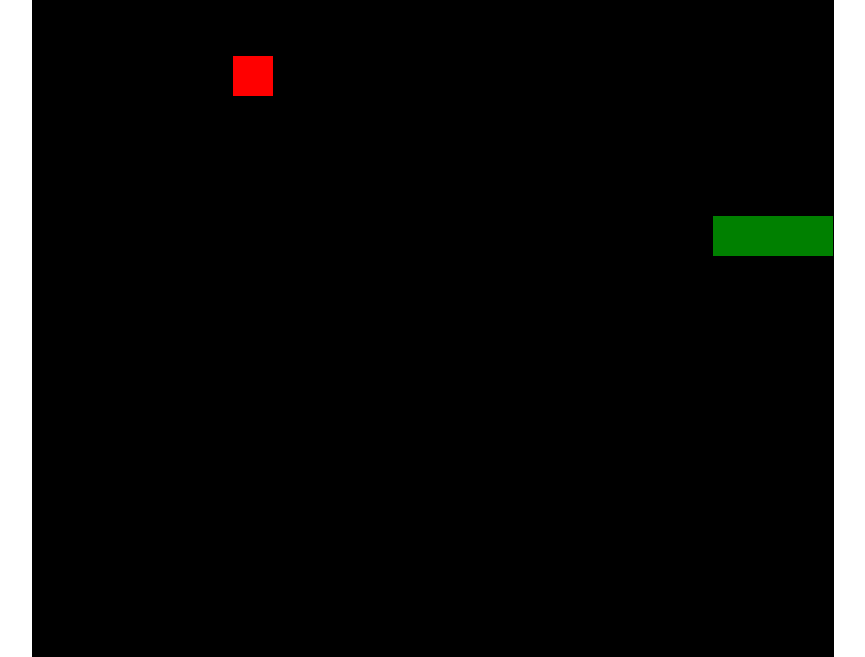
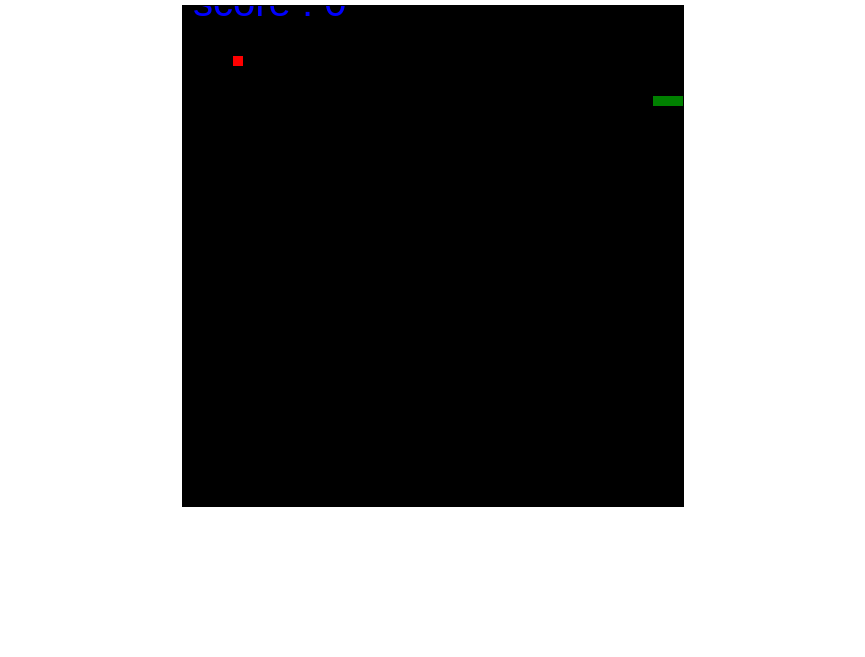
Before and after one commit to alexbtv/snake, a website built with webpack: page src/index.html in a window 1280 px wide. Shown: the part 174-831 px from the top of the page, without its empty margins (207-1072 px from the left). After the commit the page ends 800 px from the top, so only its background shows below. Built offline with nearby package versions, Linux system fonts and the light colour scheme.

Commit message:
change size of grid Elem to 10px

```diff
--- a/src/index.html
+++ b/src/index.html
@@ -8,6 +8,6 @@
 <body>
     <h1>My snake</h1>
 
-    <canvas width="800px" height="800px"></canvas>
+    <canvas width="500px" height="500px"></canvas>
 </body>
 </html>
--- a/src/index.js
+++ b/src/index.js
@@ -3,9 +3,9 @@ import "./assets/styles/styles.scss";
 const canvas = document.querySelector("canvas");
 const ctx = canvas.getContext("2d");
 
-const speed = 800;
+const speed = 900;
 
-const gridElem = 40; //20*20
+const gridElem = 10; //500*500
 const snake = [
   [9, 9],
   [8, 9],
@@ -42,7 +42,7 @@ window.addEventListener("keydown", (event) => {
 
 const drawMap = () => {
   ctx.fillStyle = "black";
-  ctx.fillRect(0, 0, 800, 800);
+  ctx.fillRect(0, 0, 500, 500);
 };
 
 const drawSnake = () => {
@@ -67,9 +67,9 @@ const drawScore = () => {
 
 const gameOver = () => {
   if (
-    snake[0][0] > 19 ||
+    snake[0][0] > 49 ||
     snake[0][0] < 0 ||
-    snake[0][1] > 19 ||
+    snake[0][1] > 49 ||
     snake[0][1] < 0
   ) {
     return true;
@@ -119,8 +119,8 @@ const updateSnakePosition = () => {
 const generateApple = () => {
   score++;
   const [x, y] = [
-    Math.trunc(Math.random() * 19),
-    Math.trunc(Math.random() * 19),
+    Math.trunc(Math.random() * 49),
+    Math.trunc(Math.random() * 49),
   ];
   apple = [x, y];
   for (let body of snake) {
```
